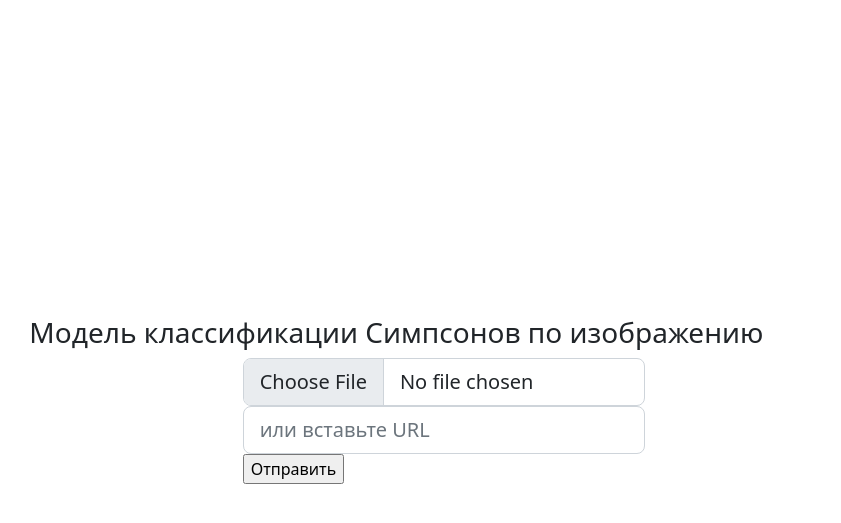
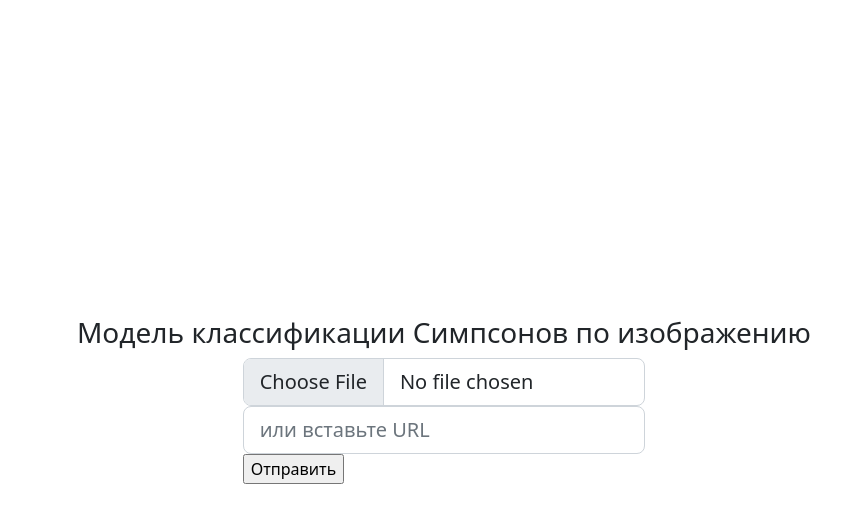
Before and after one commit to AlexanderMaslikhin/maslikhin_blog, a Flask app: template templates/simpsons.html in a window 1280 px wide. Shown: the top 523 px of the page, without its empty margins (196-1037 px from the left). Run offline with Flask 2, Linux system fonts and the light colour scheme; the template is opened without the code that fills it, so the values that code supplies are empty.

Commit message:
bootstrap start

```diff
--- a/templates/simpsons.html
+++ b/templates/simpsons.html
@@ -12,7 +12,7 @@
     <div class="row justify-content-center align-items-center h-100">
         <div class="col">
             <div class="row justify-content-center">
-                <div class="col-8">
+                <div class="col text-center">
                     <h3>Модель классификации Симпсонов по изображению</h3>
                 </div>
             </div>
```
